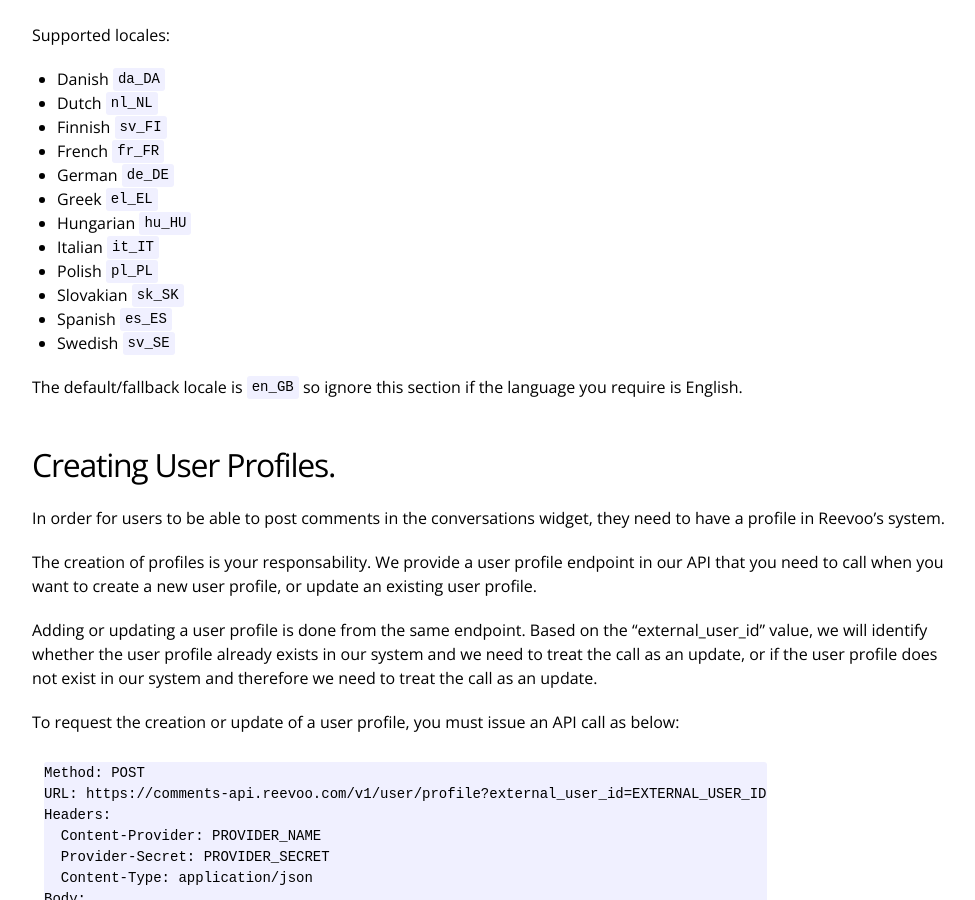
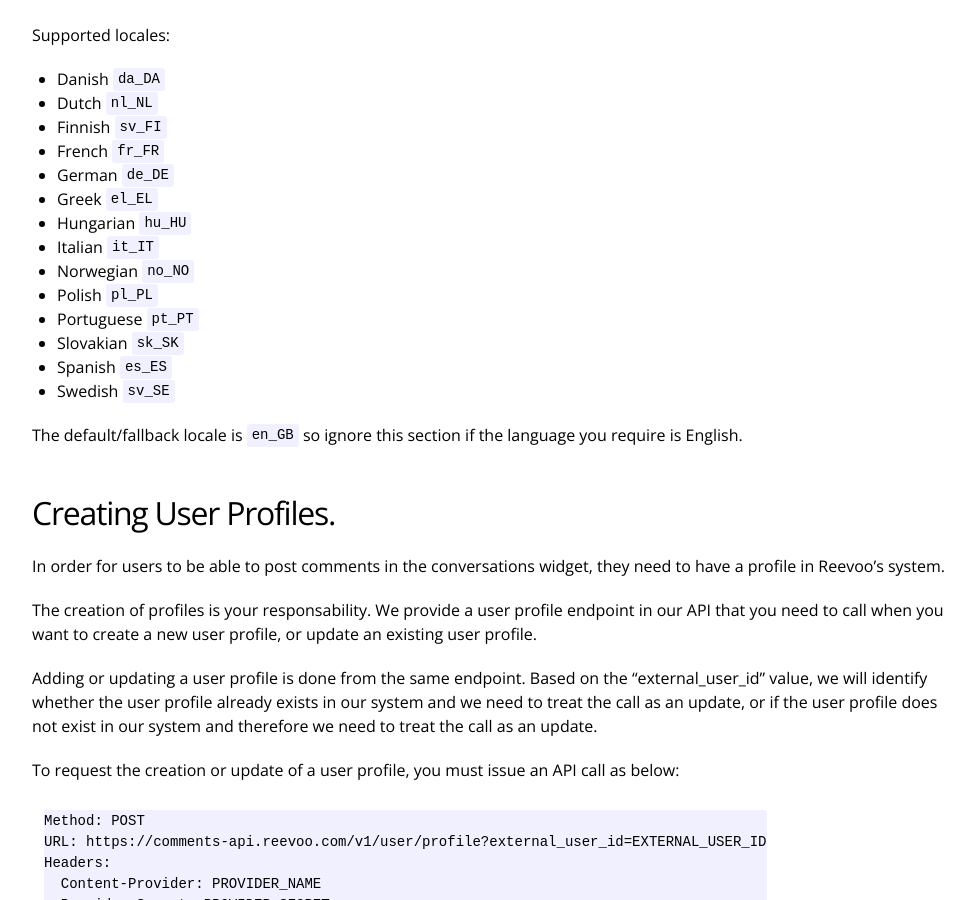
Before and after one commit to reevoo/reevoo.github.io, a Jekyll site: the page built from docs/conversations/conversations-widget-getting-started.markdown, in a window 1280 px wide and 900 px high, scrolled down 3759 px. Shown: the whole window, without its empty margins (274-1249 px from the left). Built offline with Jekyll 4.4.1, drawn with Linux system fonts in a browser that asks for light colours.

Commit message:
Add Norwegian and Portuguese language translation to Ask an owner
- task:https://reevoo.atlassian.net/browse/EX-466

```diff
--- a/docs/conversations/conversations-widget-getting-started.markdown
+++ b/docs/conversations/conversations-widget-getting-started.markdown
@@ -135,7 +135,9 @@
 - Greek `el_EL`
 - Hungarian `hu_HU`
 - Italian `it_IT`
+- Norwegian `no_NO`
 - Polish `pl_PL`
+- Portuguese `pt_PT`
 - Slovakian `sk_SK`
 - Spanish `es_ES`
 - Swedish `sv_SE`
```
